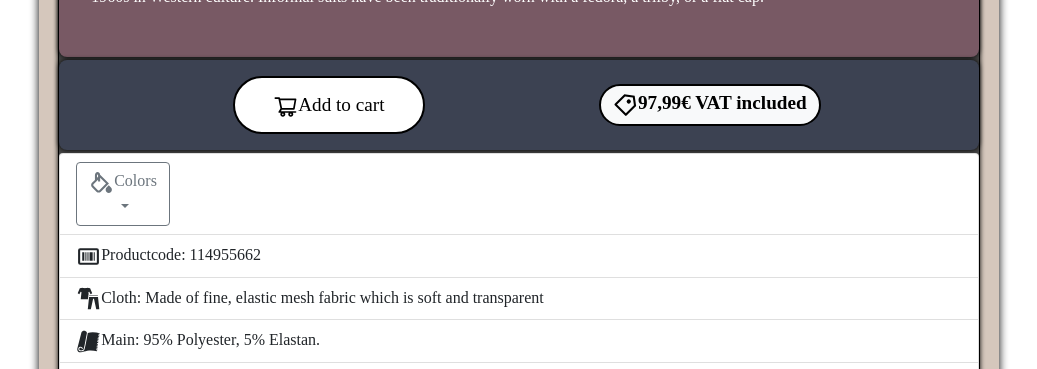
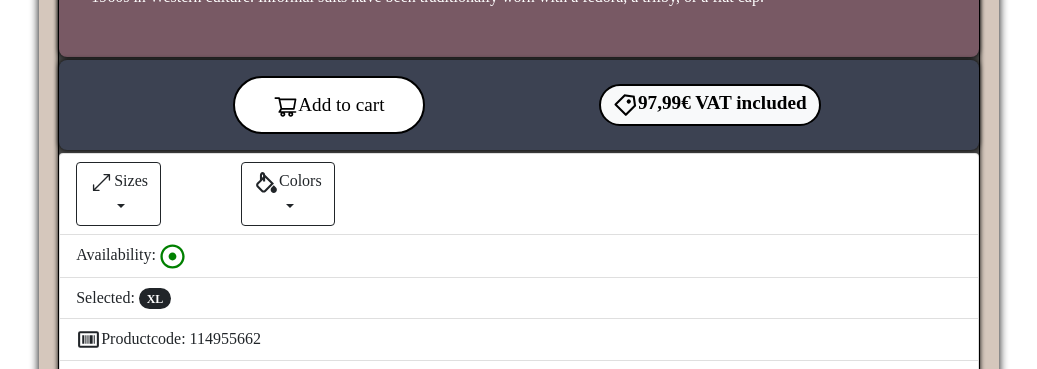
Before and after one commit to 9Sefa9/e-commerce, a React (Create React App) app: page / in a window 1280 px wide. Shown: the part 2000-2369 px from the top of the page, without its empty margins (121-1158 px from the left). Built offline with nearby package versions, Linux system fonts and the light colour scheme; a web font is replaced by a local one.

Commit message:
some further changes

```diff
--- a/src/features/App/App.js
+++ b/src/features/App/App.js
@@ -1,4 +1,4 @@
-import "./AppStylesheet.css";
+import "./App.stylesheet.css";
 import 'bootstrap/dist/css/bootstrap.min.css';
 import React,{ Suspense } from "react";
 import { BrowserRouter as Router, Route, Routes } from "react-router-dom";
--- a/src/features/App/AppStylesheet.css
+++ b/src/features/App/App.stylesheet.css
@@ -30,6 +30,6 @@
   --deep-taupe: #785964;
   --onyx: #454545;
 }
-*,html,body{
+*{
   font-family: ZenKakuGothicNew-Regular;
 }
--- a/src/features/BackgroundSlideView/BackgroundSlideView.js
+++ b/src/features/BackgroundSlideView/BackgroundSlideView.js
@@ -1,5 +1,5 @@
 import backgroundVideo from "./background.mp4";
-import "./BackgroundSlideViewStylesheet.css";
+import "./BackgroundSlideView.stylesheet.css";
 const BackgroundSlideView = () => {
   return (
     <>
--- a/src/features/Catalog/Catalog.js
+++ b/src/features/Catalog/Catalog.js
@@ -1,5 +1,5 @@
 import CatalogItem from "../CatalogItem/CatalogItem.js";
-import "./CatalogStylesheet.css";
+import "./Catalog.stylesheet.css";
 
 //Will be fetched from Database/REST soon
 const CatalogList = [
--- a/src/features/CatalogItem/CatalogItem.js
+++ b/src/features/CatalogItem/CatalogItem.js
@@ -5,6 +5,8 @@ import {MdOutlineLocalShipping} from "react-icons/md";
 import {GiReturnArrow,GiRolledCloth,GiClothes} from "react-icons/gi";
 import {BiBarcode} from "react-icons/bi";
 import {CgColorBucket} from "react-icons/cg";
+import {IoIosResize} from "react-icons/io";
+import {FaRegDotCircle} from "react-icons/fa";
 import { InputGroup, ListGroup, Badge, DropdownButton, Dropdown } from "react-bootstrap";
 function CatalogItem(props) {
 
@@ -27,8 +29,11 @@ function CatalogItem(props) {
           <ListGroup>
             <ListGroup.Item>
               <InputGroup>
-              <DropdownButton variant="outline-secondary" title={<div><CgColorBucket size={25}/>Colors</div>} id="input-group-dropdown-1">
-                <Dropdown.Item>S</Dropdown.Item>
+              {/** <CgColorBucket size={25}/> **/}
+              <div className="dropdown-button-container">
+                <DropdownButton variant="outline-dark" title={<div> <IoIosResize size={25}/>Sizes</div>}>
+                  {/** add Badge for marking "that" product as selected OR:   **/}
+                  <Dropdown.Item >S</Dropdown.Item>
                   <Dropdown.Divider />
                   <Dropdown.Item>M</Dropdown.Item>
                   <Dropdown.Divider />
@@ -39,8 +44,24 @@ function CatalogItem(props) {
                   <Dropdown.Item >XXL</Dropdown.Item>
                   <Dropdown.Divider />
                 </DropdownButton>
+                <DropdownButton variant="outline-dark" title={<div> <CgColorBucket size={25}/>Colors</div>}>
+                  {/** add Badge for marking "that" product as selected OR:   **/}
+                  <Dropdown.Item >S</Dropdown.Item>
+                  <Dropdown.Divider />
+                  <Dropdown.Item>M</Dropdown.Item>
+                  <Dropdown.Divider />
+                  <Dropdown.Item>L</Dropdown.Item>
+                  <Dropdown.Divider />
+                  <Dropdown.Item >XL</Dropdown.Item>
+                  <Dropdown.Divider />
+                  <Dropdown.Item >XXL</Dropdown.Item>
+                  <Dropdown.Divider />
+                </DropdownButton>
+              </div>
               </InputGroup>
             </ListGroup.Item>
+            <ListGroup.Item>Availability: <FaRegDotCircle size={25} color="green"/></ListGroup.Item>
+            <ListGroup.Item>Selected: <Badge pill bg="dark">XL</Badge></ListGroup.Item>
             <ListGroup.Item><BiBarcode size={25}/>Productcode: 114955662</ListGroup.Item>
             <ListGroup.Item><GiClothes size={25}/>Cloth: Made of fine, elastic mesh fabric which is soft and transparent</ListGroup.Item>
             <ListGroup.Item><GiRolledCloth size={25}/>Main: 95% Polyester, 5% Elastan.</ListGroup.Item>
--- a/src/features/CatalogItem/CatalogItemStylesheet.css
+++ b/src/features/CatalogItem/CatalogItemStylesheet.css
@@ -67,3 +67,14 @@
     width:10em;
     height:3em;
 }
+
+.dropdown-button-container{
+    display:flex;
+    flex-direction: row;
+    align-items: center;
+    justify-content: space-evenly;
+    gap:5rem;
+}
+img{
+    box-shadow: 0px 0px 10px black;
+}
--- a/src/features/NavigationBar/NavigationBar.js
+++ b/src/features/NavigationBar/NavigationBar.js
@@ -1,4 +1,4 @@
-import "./NavigationbarStylesheet.css";
+import "./Navigationbar.stylesheet.css";
 import { AiOutlineShoppingCart } from "react-icons/ai";
 import {BsHouseDoor} from "react-icons/bs";
 import {RiInformationLine} from "react-icons/ri";
```
Also changed, not shown: src/features/BackgroundSlideView/BackgroundSlideView.stylesheet.css (renamed from src/features/BackgroundSlideView/BackgroundSlideViewStylesheet.css), src/features/Catalog/Catalog.stylesheet.css (renamed from src/features/Catalog/CatalogStylesheet.css), src/features/NavigationBar/Navigationbar.stylesheet.css (renamed from src/features/NavigationBar/NavigationbarStylesheet.css). Lines whose indentation alone changed are shown as unchanged.
